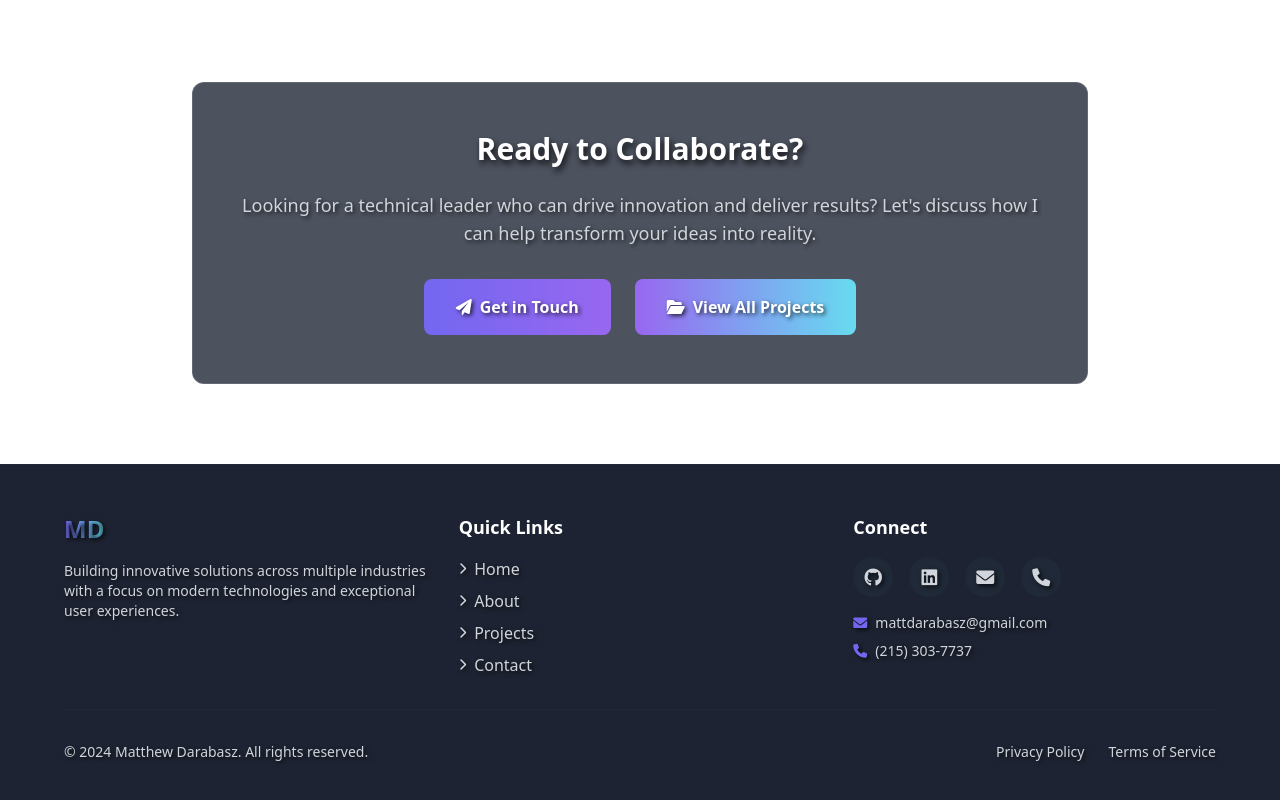
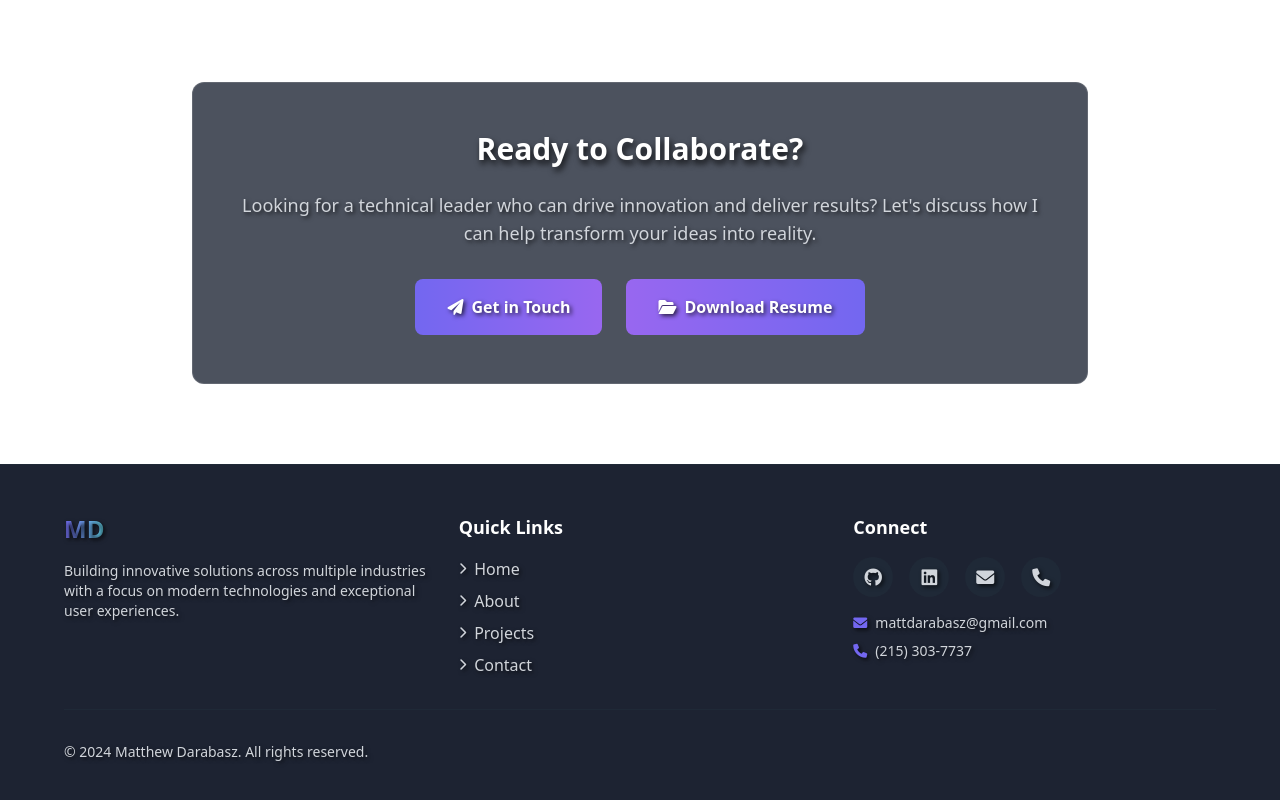
Before and after one commit to dasz4376/portfolio, a React app: page /home in a window 1280 px wide. Shown: the part 2602-3402 px from the top of the page. Built offline with nearby package versions, Linux system fonts and the light colour scheme.

Commit message:
changes
asd

```diff
--- a/src/components/Contact.tsx
+++ b/src/components/Contact.tsx
@@ -20,17 +20,7 @@ const Contact: React.FC = () => {
   const [availability, setAvailability] = useState<string>('Available');
 
   // Simulate real-time availability status
-  useEffect(() => {
-    const now = new Date();
-    const hour = now.getHours();
-    if (hour >= 9 && hour < 17) {
-      setAvailability('Available');
-    } else if (hour >= 17 && hour < 22) {
-      setAvailability('Available with delayed response');
-    } else {
-      setAvailability('Away - will respond within 24 hours');
-    }
-  }, []);
+
 
   const onSubmit = async (data: FormData) => {
     setIsSubmitting(true);
@@ -120,31 +110,6 @@ ${data.message}
             </p>
           </motion.div>
 
-          {/* Availability Badge */}
-          <div className="flex justify-center mb-6">
-            <motion.div
-              initial={{ opacity: 0 }}
-              animate={{ opacity: 1 }}
-              className={`px-4 py-2 rounded-lg ${
-                availability === 'Available'
-                  ? 'bg-green-500/10 text-green-400 border border-green-500/20'
-                  : availability.includes('delayed')
-                    ? 'bg-yellow-500/10 text-yellow-400 border border-yellow-500/20'
-                    : 'bg-red-500/10 text-red-400 border border-red-500/20'
-              } flex items-center space-x-2`}
-            >
-              <span className="relative flex h-2 w-2">
-                <span className={`animate-ping absolute inline-flex h-full w-full rounded-full opacity-75 ${
-                  availability === 'Available' ? 'bg-green-400' : 'bg-yellow-400'
-                }`}></span>
-                <span className={`relative inline-flex rounded-full h-2 w-2 ${
-                  availability === 'Available' ? 'bg-green-500' : 'bg-yellow-500'
-                }`}></span>
-              </span>
-              <span className="text-sm font-medium">{availability}</span>
-            </motion.div>
-          </div>
-
           <motion.div
             initial={{ opacity: 0 }}
             animate={{ opacity: 1 }}
@@ -167,7 +132,7 @@ ${data.message}
                     whileHover={{ scale: 1.01 }}
                     whileTap={{ scale: 0.99 }}
                   >
-                    <div className="w-10 h-10 rounded-lg bg-primary/10 flex items-center justify-center mr-3 group-hover:bg-primary/20 transition-colors duration-300">
+                    <div className="w-10 h-10 rounded-lg bg-primary/10 flex items-center justify-center mr-3 group-hover:bg-bg transition-colors duration-300">
                       <i className={`${method.icon} text-xl text-primary`}></i>
                     </div>
                     <div>
--- a/src/components/Footer.tsx
+++ b/src/components/Footer.tsx
@@ -94,22 +94,6 @@ const Footer: React.FC = () => {
             <p className="text-sm text-gray-300">
               &copy; {currentYear} Matthew Darabasz. All rights reserved.
             </p>
-            <div className="flex space-x-6 text-sm">
-              <motion.a
-                href="#"
-                className="text-gray-300 hover:text-primary transition-colors duration-300"
-                whileHover={{ scale: 1.05 }}
-              >
-                Privacy Policy
-              </motion.a>
-              <motion.a
-                href="#"
-                className="text-gray-300 hover:text-primary transition-colors duration-300"
-                whileHover={{ scale: 1.05 }}
-              >
-                Terms of Service
-              </motion.a>
-            </div>
           </div>
         </div>
       </div>
--- a/src/components/Home.tsx
+++ b/src/components/Home.tsx
@@ -379,13 +379,14 @@ const Home: React.FC = () => {
                 <i className="fas fa-paper-plane"></i>
                 Get in Touch
               </Link>
-              <Link
-                to="/projects"
-                className="px-8 py-4 rounded-lg font-bold text-white transition-transform duration-300 hover:-translate-y-1 bg-gradient-to-r from-purple to-info flex items-center justify-center gap-2"
+              <a
+                href="/Matthew R. Darabasz Resume.pdf"
+                download="Matthew R. Darabasz Resume.pdf"
+                className="px-8 py-4 rounded-lg font-bold text-white transition-transform duration-300 hover:-translate-y-1 bg-gradient-to-r from-purple to-primary flex items-center justify-center gap-2"
               >
                 <i className="fas fa-folder-open"></i>
-                View All Projects
-              </Link>
+                Download Resume
+              </a>
             </div>
           </div>
         </div>
--- a/src/components/Navbar.tsx
+++ b/src/components/Navbar.tsx
@@ -27,7 +27,7 @@ const Navbar: React.FC = () => {
       initial={{ y: -100 }}
       animate={{ y: 0 }}
       className={`fixed w-full z-50 transition-all duration-300 ${
-        scrolled ? 'glass-effect shadow-lg' : 'bg-transparent'
+        scrolled ? 'bg-bg shadow-lg' : 'bg-transparent'
       }`}
     >
       <div className="max-w-7xl mx-auto px-4 sm:px-6 lg:px-8">
@@ -105,7 +105,7 @@ const Navbar: React.FC = () => {
             initial={{ opacity: 0, height: 0 }}
             animate={{ opacity: 1, height: 'auto' }}
             exit={{ opacity: 0, height: 0 }}
-            className="md:hidden glass-effect"
+            className="md:hidden bg-bg"
           >
             <div className="px-2 pt-2 pb-3 space-y-1">
               {navItems.map((item) => (
@@ -114,7 +114,7 @@ const Navbar: React.FC = () => {
                   to={item.path}
                   className={`flex items-center space-x-3 px-4 py-3 rounded-lg text-base font-medium transition-all duration-200 ${
                     location.pathname === item.path
-                      ? 'bg-primary/10 text-primary'
+                      ? 'bg-fore text-white'
                       : 'text-gray-300 hover:text-white hover:bg-gray-800/50'
                   }`}
                   onClick={() => setIsMenuOpen(false)}
--- a/src/components/Project2.tsx
+++ b/src/components/Project2.tsx
@@ -120,24 +120,6 @@ const Project2: React.FC = () => {
                   </div>
                 </div>
               </div>
-
-              <div>
-                <h3 className="text-xl font-bold dark:text-white text-gray-900 mb-3">Project Links</h3>
-                <div className="space-y-3">
-                  <a
-                    href="https://paragonwellness.org"
-                    target="_blank"
-                    rel="noopener noreferrer"
-                    className="flex items-center p-4 rounded-lg glass-effect hover:bg-primary/5 transition-all duration-300 group"
-                  >
-                    <i className="fas fa-globe text-xl text-primary mr-3"></i>
-                    <div>
-                      <h4 className="dark:text-white text-gray-900 font-medium">Live Website</h4>
-                      <p className="dark:text-gray-300 text-gray-600 text-sm">Visit the website</p>
-                    </div>
-                  </a>
-                </div>
-              </div>
             </motion.div>
           </div>
 
```
Also changed, not shown: 11 other files (tests, documents, lock files or other folders).
